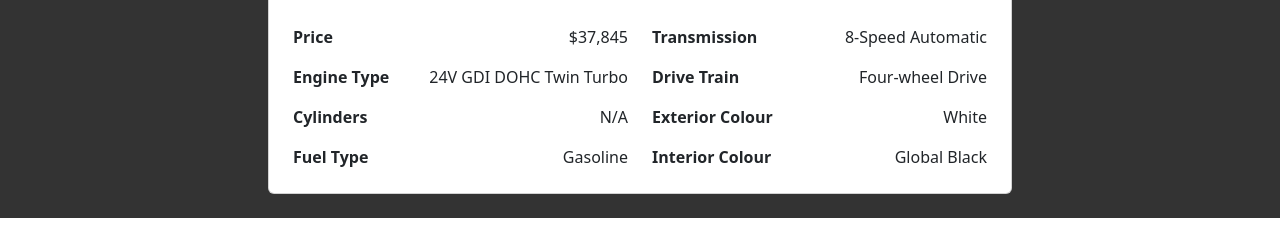
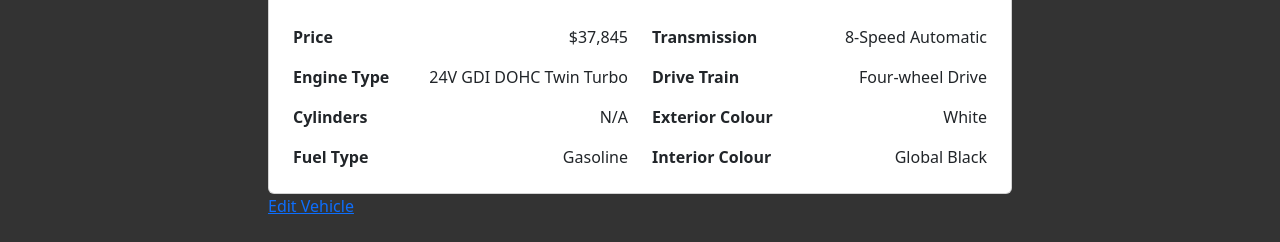
Before and after one commit to amirablhsn/CSCI2040U, a Django app: page /vehicle/1/ in a window 1280 px wide. Shown: the part 942-1184 px from the top of the page. Before the commit the page ends 1160 px from the top, so only its background shows below. Run offline with Django 5.2, Linux system fonts and the light colour scheme; data comes from the database, SQL or seed files in the repository; both versions use the stored data as it was after the commit.

Commit message:
Added edit function

```diff
--- a/catalogue/templates/details.html
+++ b/catalogue/templates/details.html
@@ -41,5 +41,6 @@
         </div>
 
     </div>
+    <a href="{% url 'edit' vehicle.id %}">Edit Vehicle</a>
 </div>
 {% endblock %}
--- a/catalogue/urls.py
+++ b/catalogue/urls.py
@@ -7,6 +7,7 @@ urlpatterns = [
     path("", views.search, name="search"),
     path("add/", views.add, name="add"),
     path("vehicle/<int:id>/", views.details, name="details"),
+    path('edit/<int:id>/', views.edit, name='edit'),
 ]
 
 if settings.DEBUG:
--- a/catalogue/views.py
+++ b/catalogue/views.py
@@ -36,3 +36,17 @@ def details(request, id):
     else:
         imageUrl = '/media/assets/sample3.png'
     return render(request, "details.html", {"vehicle": vehicle, "imageUrl": imageUrl})
+
+
+def edit(request, id):
+    vehicle = get_object_or_404(Vehicle, id=id)
+
+    if request.method == "POST":
+        form = VehicleForm(request.POST, request.FILES, instance=vehicle)
+        if form.is_valid():
+            form.save()
+            return HttpResponseRedirect(reverse('details', args=[vehicle.id]))
+    else:
+        form = VehicleForm(instance=vehicle)
+
+    return render(request, "edit.html", {"form": form, "vehicle": vehicle})
```
Also changed, not shown: catalogue/templates/edit.html (added, +11 -0 lines), db.sqlite3.
